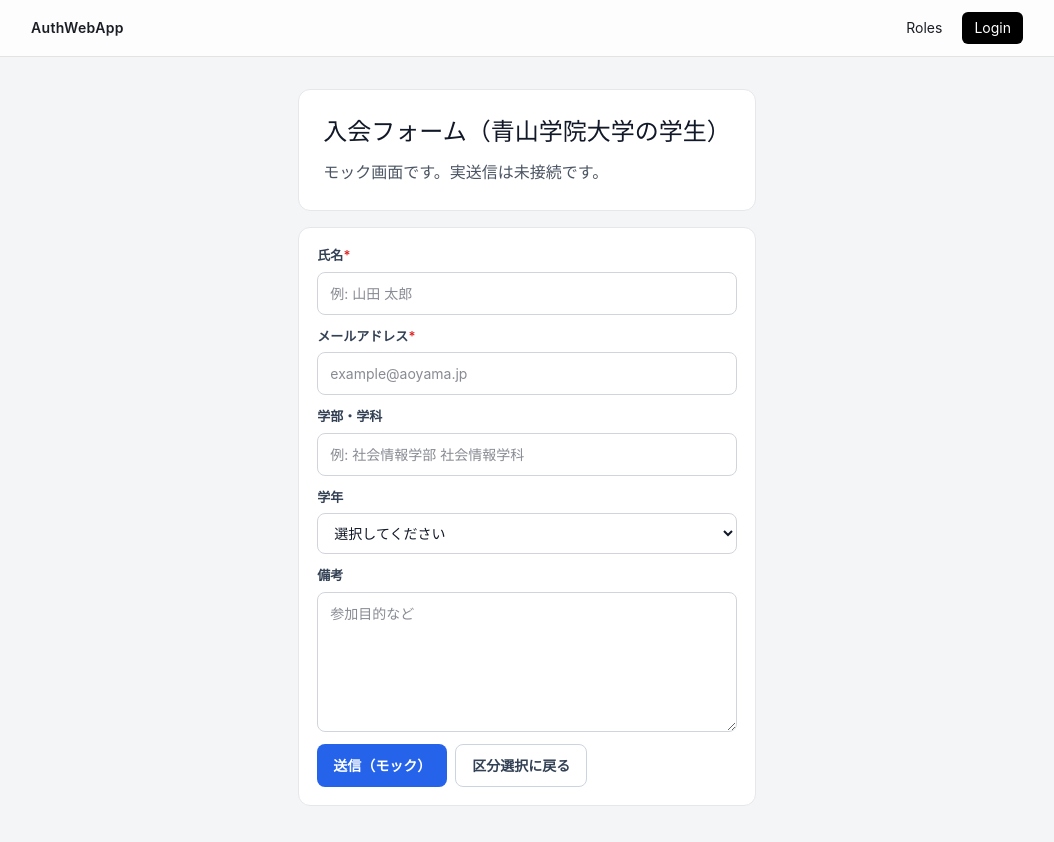
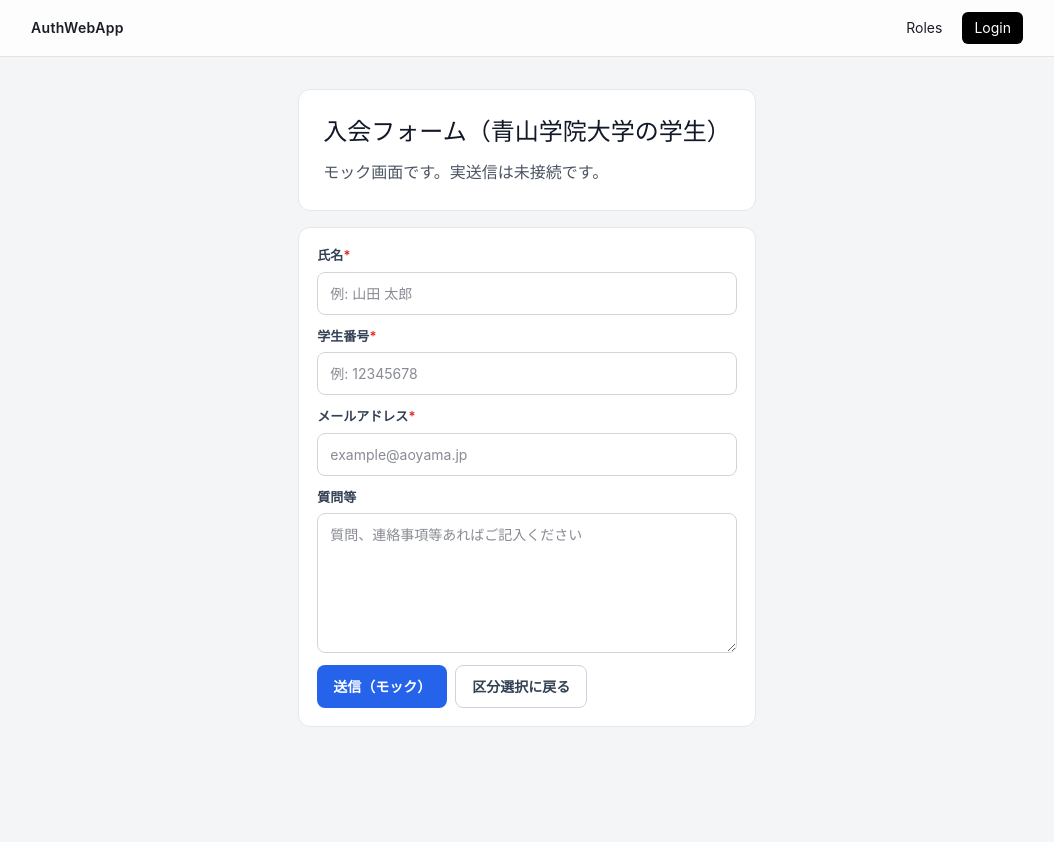
Before and after one commit to digitart-tech-assoc/AuthWebApp, a Next.js app in the folder frontend/: page /join/form/aoyama-student in a window 1280 px wide. Shown: the top 842 px of the page, without its empty margins (113-1167 px from the left). After the commit the page ends 800 px from the top, so only its background shows below. Built offline with nearby package versions, Linux system fonts and the light colour scheme; no server answers.

Commit message:
feat: 入会フォームのフィールドを整理し、メールアドレスと質問欄を追加

```diff
--- a/frontend/src/app/join/form/aoyama-student/page.tsx
+++ b/frontend/src/app/join/form/aoyama-student/page.tsx
@@ -16,27 +16,16 @@
             <input className={styles.input} placeholder="例: 山田 太郎" />
           </div>
           <div className={styles.field}>
+            <label className={styles.label}>学生番号<span className={styles.required}>*</span></label>
+            <input className={styles.input} placeholder="例: 12345678" />
+          </div>
+          <div className={styles.field}>
             <label className={styles.label}>メールアドレス<span className={styles.required}>*</span></label>
             <input className={styles.input} type="email" placeholder="example@aoyama.jp" />
           </div>
           <div className={styles.field}>
-            <label className={styles.label}>学部・学科</label>
-            <input className={styles.input} placeholder="例: 社会情報学部 社会情報学科" />
-          </div>
-          <div className={styles.field}>
-            <label className={styles.label}>学年</label>
-            <select className={styles.select} defaultValue="">
-              <option value="" disabled>選択してください</option>
-              <option>1年</option>
-              <option>2年</option>
-              <option>3年</option>
-              <option>4年</option>
-              <option>大学院</option>
-            </select>
-          </div>
-          <div className={styles.field}>
-            <label className={styles.label}>備考</label>
-            <textarea className={styles.textarea} placeholder="参加目的など" />
+            <label className={styles.label}>質問等</label>
+            <textarea className={styles.textarea} placeholder="質問、連絡事項等あればご記入ください" />
           </div>
           <div className={styles.actions}>
             <button type="button" className={styles.primary}>送信（モック）</button>
```
